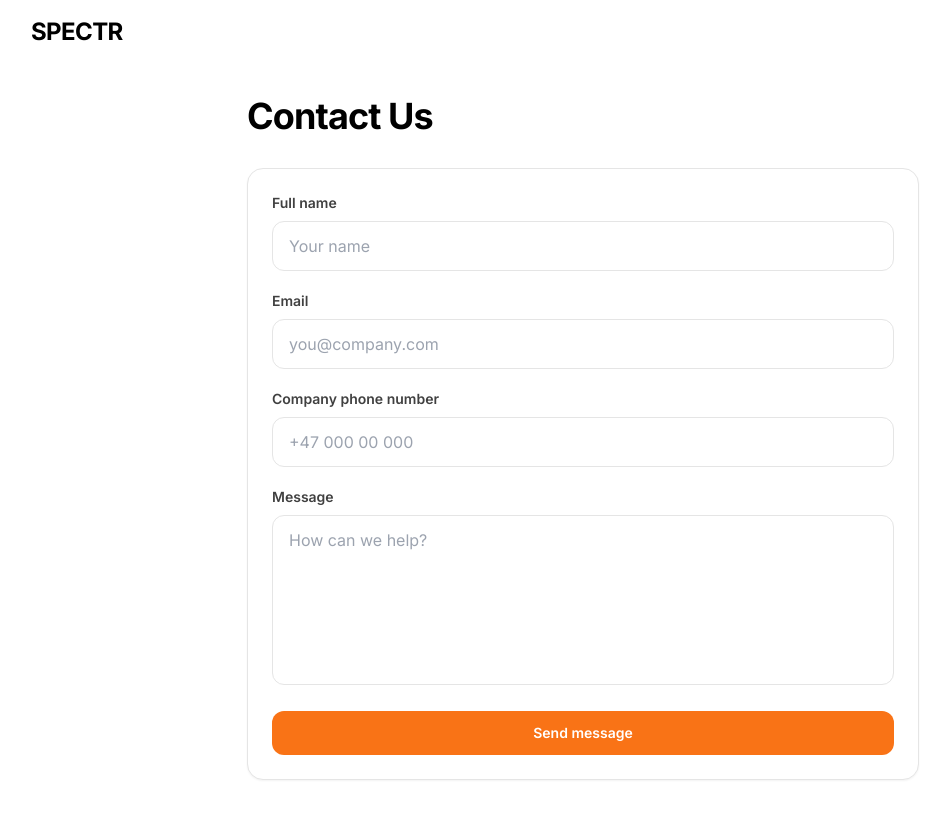
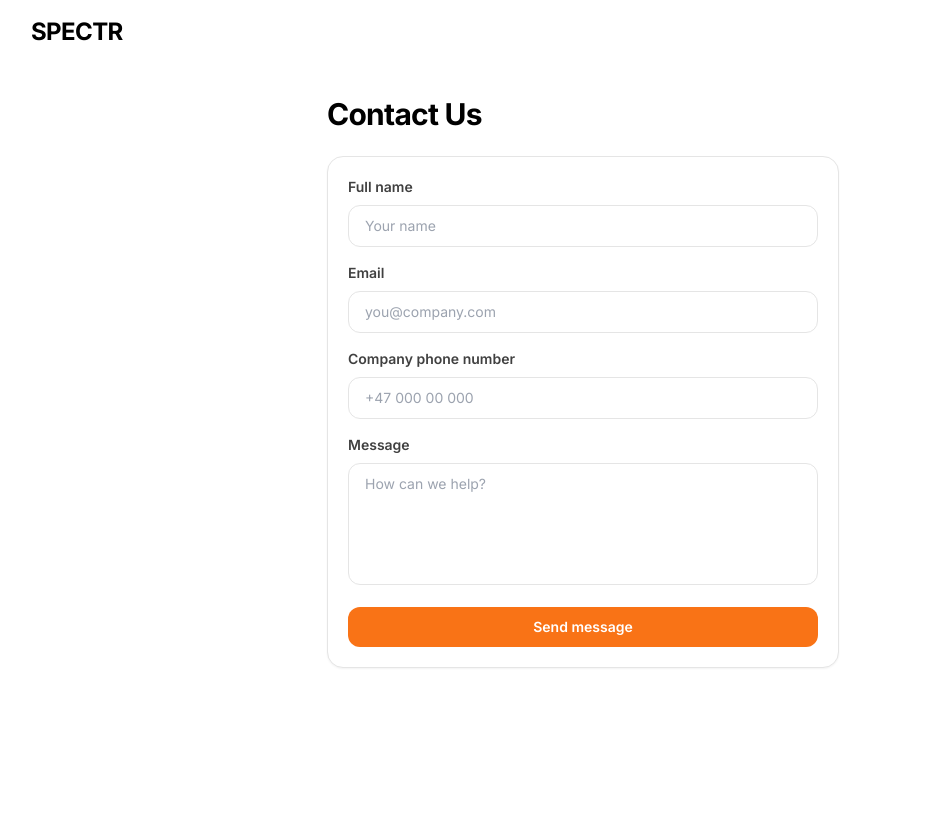
Before and after one commit to makwansoran/GoMercant.com, a Next.js app: page /contact in a window 1280 px wide. Shown: the top 818 px of the page, without its empty margins (57-1007 px from the left). Built offline with nearby package versions, Linux system fonts and the light colour scheme.

Commit message:
Tighten contact form sizing
Make the Contact Us form more compact by reducing container width, spacing, and input/button sizing.

```diff
--- a/app/contact/page.tsx
+++ b/app/contact/page.tsx
@@ -36,17 +36,17 @@ export default function ContactPage() {
       </nav>
 
       <main className="px-6 pt-24 pb-16">
-        <div className="mx-auto max-w-2xl">
-          <h1 className="text-4xl font-bold tracking-tight">Contact Us</h1>
+        <div className="mx-auto max-w-lg">
+          <h1 className="text-3xl font-bold tracking-tight">Contact Us</h1>
 
-          <div className="mt-8 rounded-2xl border border-neutral-200 bg-white p-6 shadow-sm">
+          <div className="mt-6 rounded-2xl border border-neutral-200 bg-white p-5 shadow-sm">
             <form
               onSubmit={(e) => {
                 e.preventDefault()
                 setSubmitted(true)
                 window.location.href = mailtoHref
               }}
-              className="space-y-5"
+              className="space-y-4"
             >
               <div>
                 <label className="block text-sm font-semibold text-neutral-700">
@@ -55,7 +55,7 @@ export default function ContactPage() {
                 <input
                   value={name}
                   onChange={(e) => setName(e.target.value)}
-                  className="mt-2 w-full rounded-xl border border-neutral-200 bg-white px-4 py-3 outline-none transition focus:border-orange-500 focus:ring-2 focus:ring-orange-500/20"
+                  className="mt-2 w-full rounded-xl border border-neutral-200 bg-white px-4 py-2.5 text-sm outline-none transition focus:border-orange-500 focus:ring-2 focus:ring-orange-500/20"
                   placeholder="Your name"
                 />
               </div>
@@ -69,7 +69,7 @@ export default function ContactPage() {
                   required
                   value={email}
                   onChange={(e) => setEmail(e.target.value)}
-                  className="mt-2 w-full rounded-xl border border-neutral-200 bg-white px-4 py-3 outline-none transition focus:border-orange-500 focus:ring-2 focus:ring-orange-500/20"
+                  className="mt-2 w-full rounded-xl border border-neutral-200 bg-white px-4 py-2.5 text-sm outline-none transition focus:border-orange-500 focus:ring-2 focus:ring-orange-500/20"
                   placeholder="you@company.com"
                 />
               </div>
@@ -83,7 +83,7 @@ export default function ContactPage() {
                   required
                   value={companyPhone}
                   onChange={(e) => setCompanyPhone(e.target.value)}
-                  className="mt-2 w-full rounded-xl border border-neutral-200 bg-white px-4 py-3 outline-none transition focus:border-orange-500 focus:ring-2 focus:ring-orange-500/20"
+                  className="mt-2 w-full rounded-xl border border-neutral-200 bg-white px-4 py-2.5 text-sm outline-none transition focus:border-orange-500 focus:ring-2 focus:ring-orange-500/20"
                   placeholder="+47 000 00 000"
                 />
               </div>
@@ -94,17 +94,17 @@ export default function ContactPage() {
                 </label>
                 <textarea
                   required
-                  rows={6}
+                  rows={5}
                   value={message}
                   onChange={(e) => setMessage(e.target.value)}
-                  className="mt-2 w-full resize-none rounded-xl border border-neutral-200 bg-white px-4 py-3 outline-none transition focus:border-orange-500 focus:ring-2 focus:ring-orange-500/20"
+                  className="mt-2 w-full resize-none rounded-xl border border-neutral-200 bg-white px-4 py-2.5 text-sm outline-none transition focus:border-orange-500 focus:ring-2 focus:ring-orange-500/20"
                   placeholder="How can we help?"
                 />
               </div>
 
               <button
                 type="submit"
-                className="w-full rounded-xl bg-orange-500 px-5 py-3 text-sm font-semibold text-white transition hover:bg-orange-600"
+                className="w-full rounded-xl bg-orange-500 px-5 py-2.5 text-sm font-semibold text-white transition hover:bg-orange-600"
               >
                 Send message
               </button>
```
